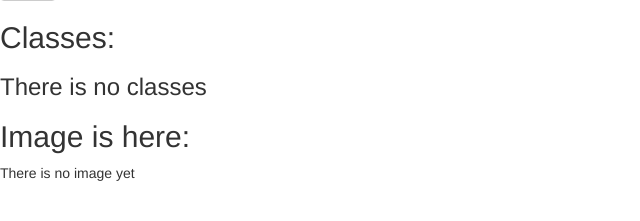
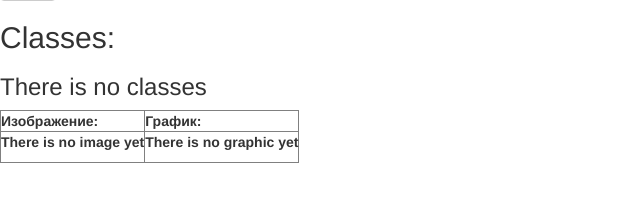
Before and after one commit to Furrenpl/vitas3, a Flask app: page /net in a window 1280 px wide. Shown: the part 426-647 px from the top of the page, without its empty margins (0-640 px from the left). Run offline with Flask 2, Linux system fonts and the light colour scheme; lists and menus that the app fills with data are empty; some libraries are stand-ins or nearby versions.

Commit message:
Update net.html

```diff
--- a/flaskapp/templates/net.html
+++ b/flaskapp/templates/net.html
@@ -17,13 +17,29 @@
 {% else %}
  <h3> There is no classes </h3>
 {% endif %}
-<h2>Image is here: </h2>
-<!-- отображаем загруженное изображение с закругленными углами -->
-<!-- если оно есть (после submit) -->
-{% if image_name %}
- <p>{{image_name}}
- <p><img src={{image_name}} class="img-rounded" alt="My Image" width = 224 height=224 />
-{% else %}
- <p> There is no image yet </p>
-{% endif %}
+
+<table border="1">
+ <tr>
+  <th>Изображение:</th>
+  <th>График:</th>
+ </tr>
+
+ <tr>
+  <th>
+   {% if image_name %}
+    <p><img src={{image_name}} class="img-rounded" alt="My Image" width = 224 height=224 />
+   {% else %}
+    <p> There is no image yet </p>
+   {% endif %}
+  </th>
+  <th>
+   {% if gr_name %}
+    <p><img src={{gr_name}}/>
+   {% else %}
+    <p> There is no graphic yet </p>
+   {% endif %}
+  </th>
+ </tr>
+</table>
+
 {% endblock %}
```
